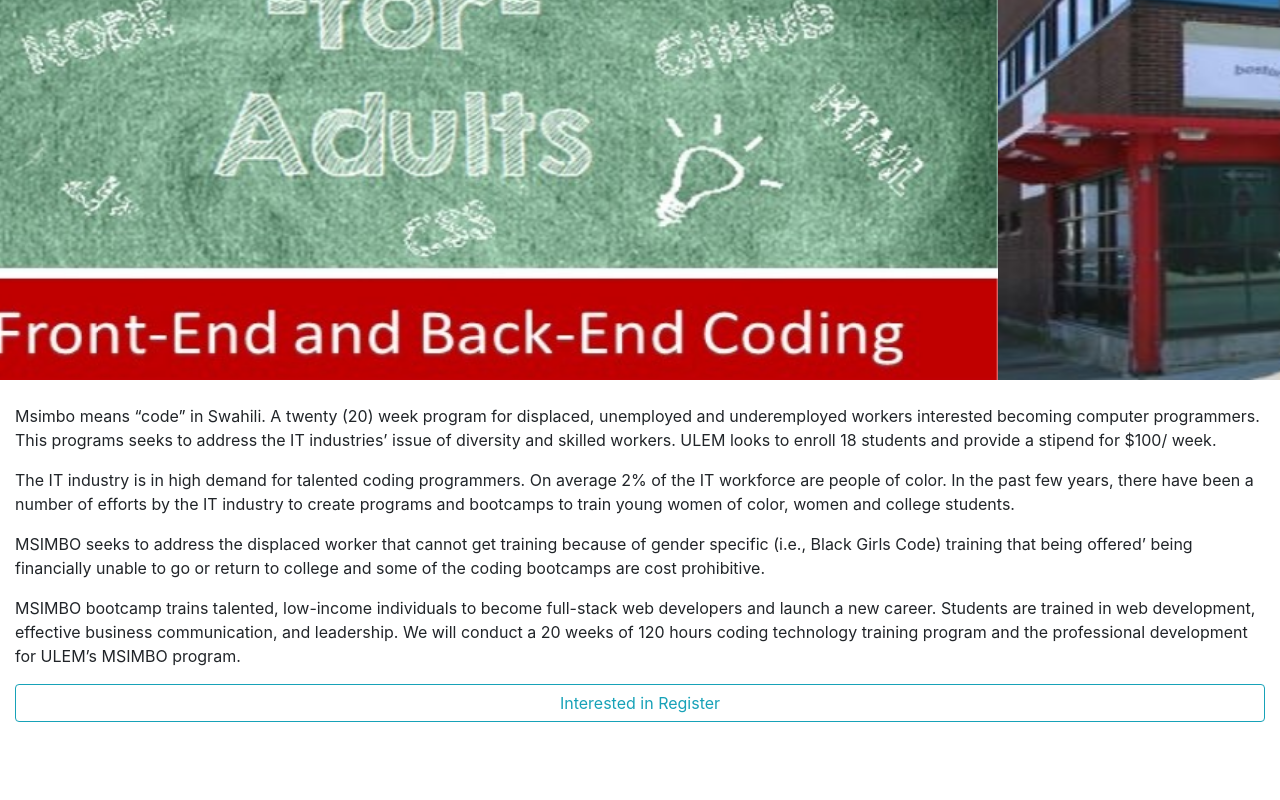
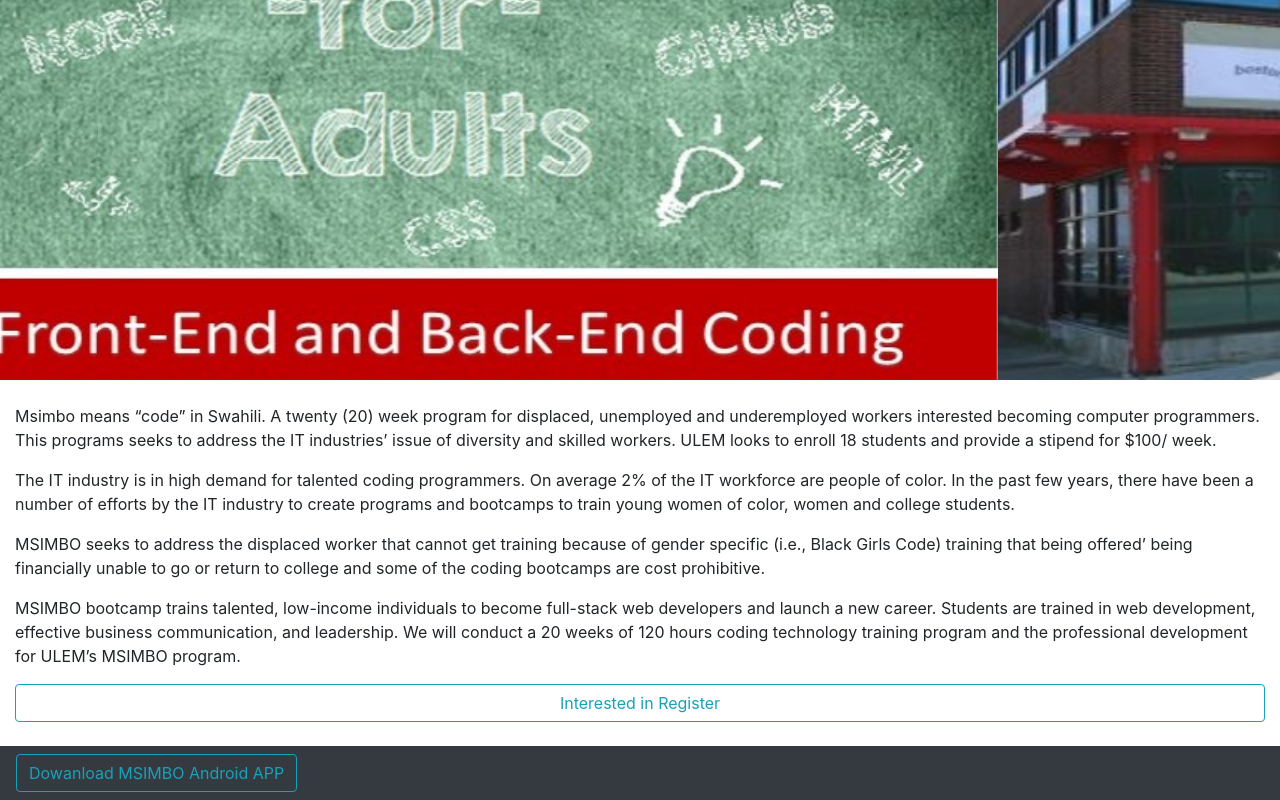
Before and after one commit to shiyu3169/MSIMBO-management, an Angular app: page / in a window 1280 px wide. Shown: the part 276-1076 px from the top of the page. Before the commit the page ends 1022 px from the top, so only its background shows below. Built offline with nearby package versions, Linux system fonts and the light colour scheme; no server answers.

Commit message:
android app

```diff
--- a/src/app/app.component.html
+++ b/src/app/app.component.html
@@ -1,3 +1,3 @@
 <app-navbar></app-navbar>
 <router-outlet></router-outlet>
-<!-- <app-footer></app-footer> -->
+<app-footer></app-footer>
--- a/src/app/components/footer/footer.component.html
+++ b/src/app/components/footer/footer.component.html
@@ -1,7 +1,8 @@
 <!-- footer -->
-<!-- <footer class="navbar navbar-expand-lg navbar-dark bg-dark sw-bottom" id="footerNav">
-    <img class="sw-btn" routerLink="/" src="../../../assets/uploads/logo.png" height="30">
+<footer class="navbar navbar-expand-lg navbar-dark bg-dark sw-bottom" id="footerNav">
+    <!-- <img class="sw-btn" routerLink="/" src="../../../assets/uploads/logo.png" height="30">
     <div class="sw-full-width">
     	<a href="http://www.ulem.org/"><img class="float-right" src="../../../assets/uploads/ulem.png" height="30"></a>
-    </div>
-</footer> -->
+    </div> -->
+    <a class="btn btn-outline-info" href="/assets/uploads/app-debug.apk" download>Dowanload MSIMBO Android APP</a>
+</footer>
```
Also changed, not shown: 1 other file (tests, documents, lock files or other folders).
